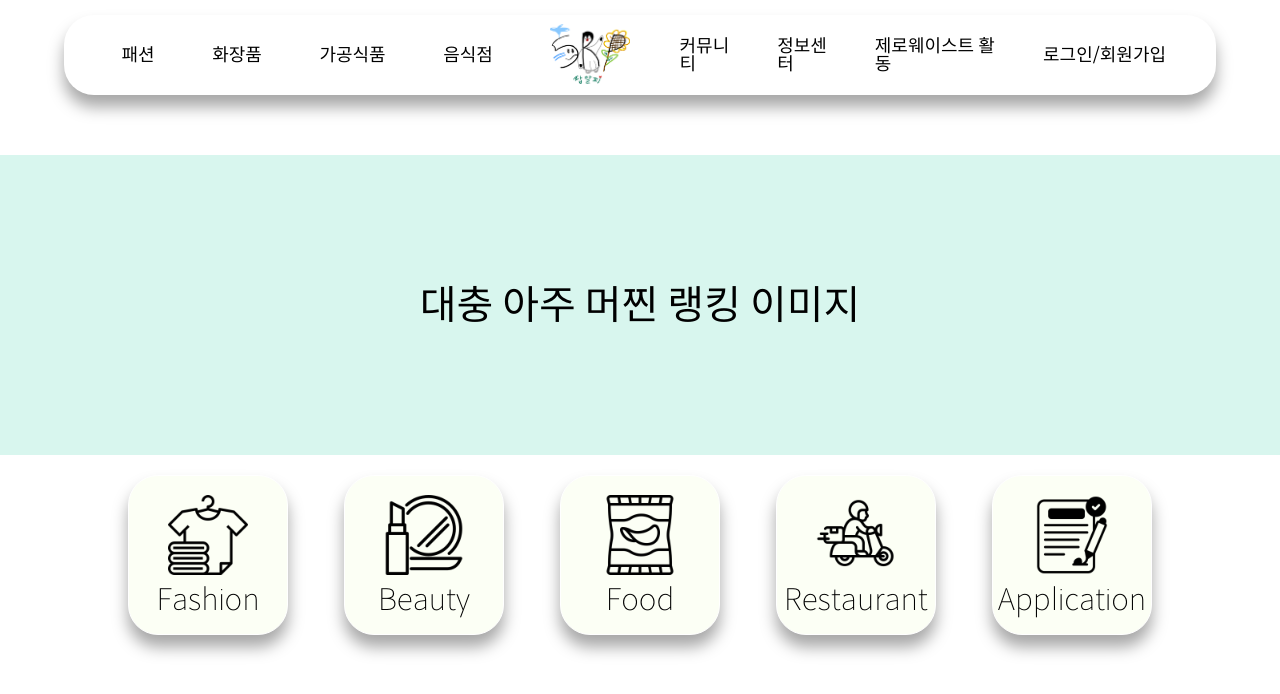
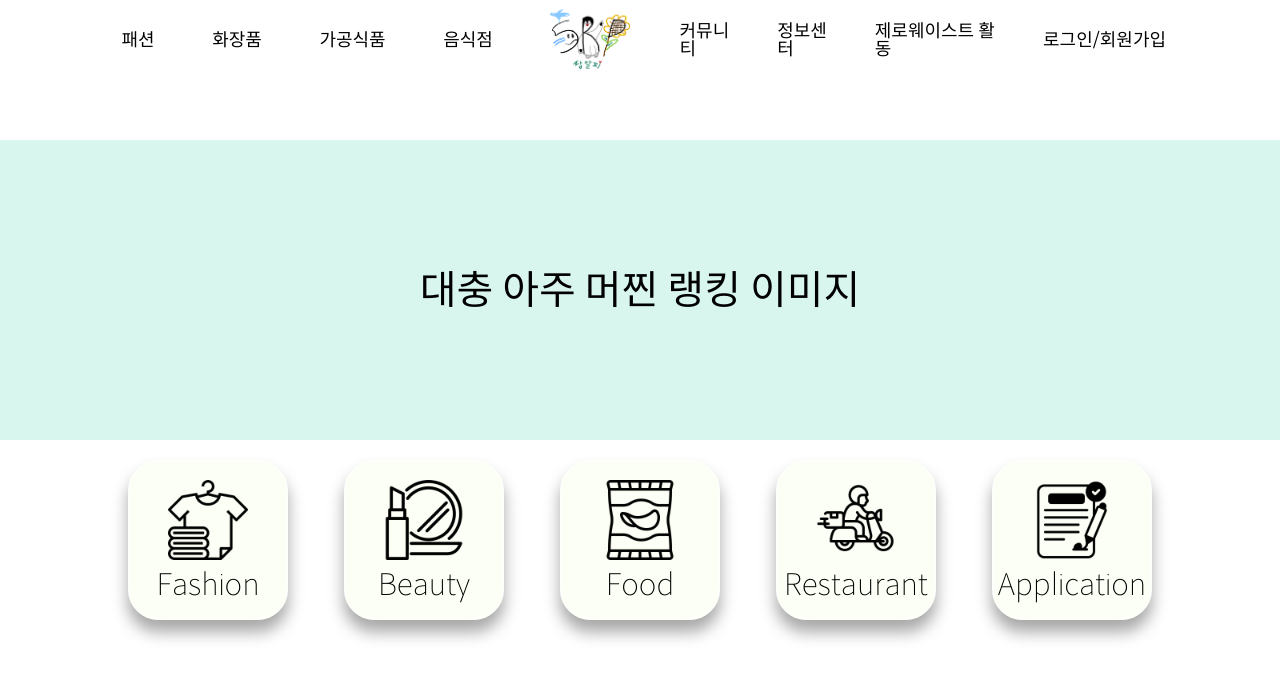
Before and after one commit to Five-RE-GEN-Principle/Frontend-Web, a React (Create React App) app: page / in a window 1280 px wide. Shown: the top 694 px of the page. Built offline with nearby package versions, Linux system fonts and the light colour scheme.

Commit message:
style: 헤더 그림자 제거 및 상단 마진 제거

```diff
--- a/src/components/Header.tsx
+++ b/src/components/Header.tsx
@@ -54,13 +54,13 @@ const Container = styled.div`
   width: 90vw;
   height: 80px;
 
-  margin-top: 15px;
+  /* margin-top: 15px; */
   margin-bottom: 30px;
 
   border-radius: 30px;
-
+  /*
   box-shadow: 0px 12px 16px rgba(0, 0, 0, 0.35),
-    0px -12px 16px rgba(255, 255, 255, 0.5);
+    0px -12px 16px rgba(255, 255, 255, 0.5); */
 `;
 
 const MainMenu = styled.ul`
```
